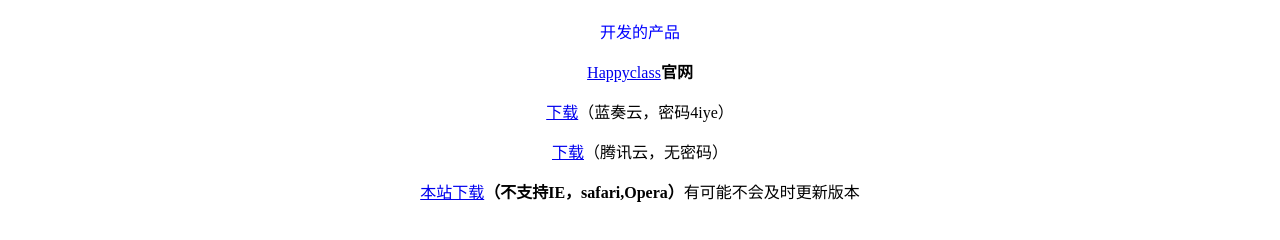
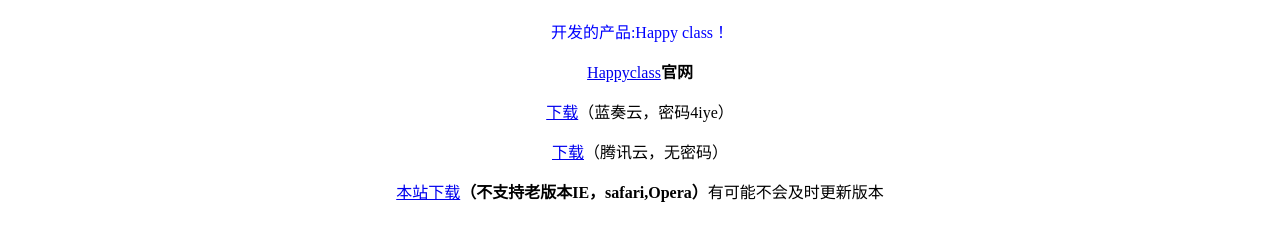
Before and after one commit to mg-class/mg-class.github.io, a plain HTML site: page index.html in a window 1280 px wide. Shown: the part 80-320 px from the top of the page. Drawn offline with Linux system fonts and the light colour scheme.

Commit message:
Add files via upload

```diff
--- a/index.html
+++ b/index.html
@@ -1,5 +1,9 @@
+<!doctype html>
 <html>
 <head>
+<style>
+body{ font-family:"微软雅黑"}
+</style>
 <title>Magic soft官网</title>
 <meta http-equiv="Cache-Control" content="no-cache, no-store, must-revalidate" />
 <meta http-equiv="Pragma" content="no-cache" />
@@ -13,12 +17,12 @@
 </div>
 <p></p>
 <div style="color:blue">
-<p>开发的产品</p>
+<p>开发的产品:Happy class！</p>
 </div>
 <p><a href="happyclass.html">Happyclass</a><strong>官网</strong></p>
 <p><a href="https://www.lanzous.com/b00t7bm0f">下载</a>（蓝奏云，密码4iye）</p>
 <p><a href="https://share.weiyun.com/5dlFWr8">下载</a>（腾讯云，无密码）</p>
-<p><a href="happyclass.exe" download="happyclass.exe">本站下载</a><strong>（不支持IE，safari,Opera）</strong>有可能不会及时更新版本</p>
+<p><a href="happyclass.exe" download="happyclass.exe">本站下载</a><strong>（不支持老版本IE，safari,Opera）</strong>有可能不会及时更新版本</p>
 </hr>
 </center>
 </body>
```
Also changed, not shown: happyclass.html (+2 -1 lines).
